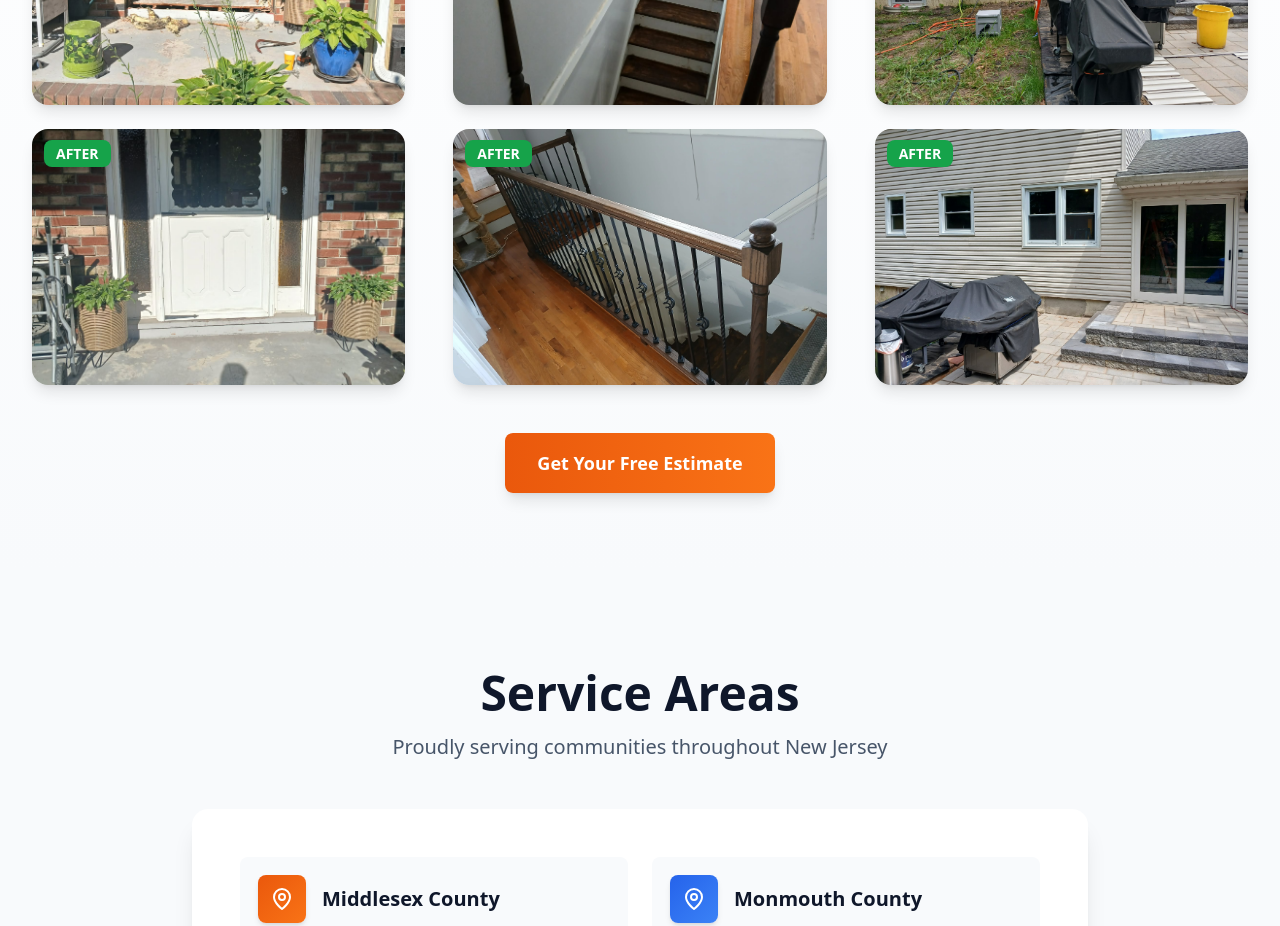
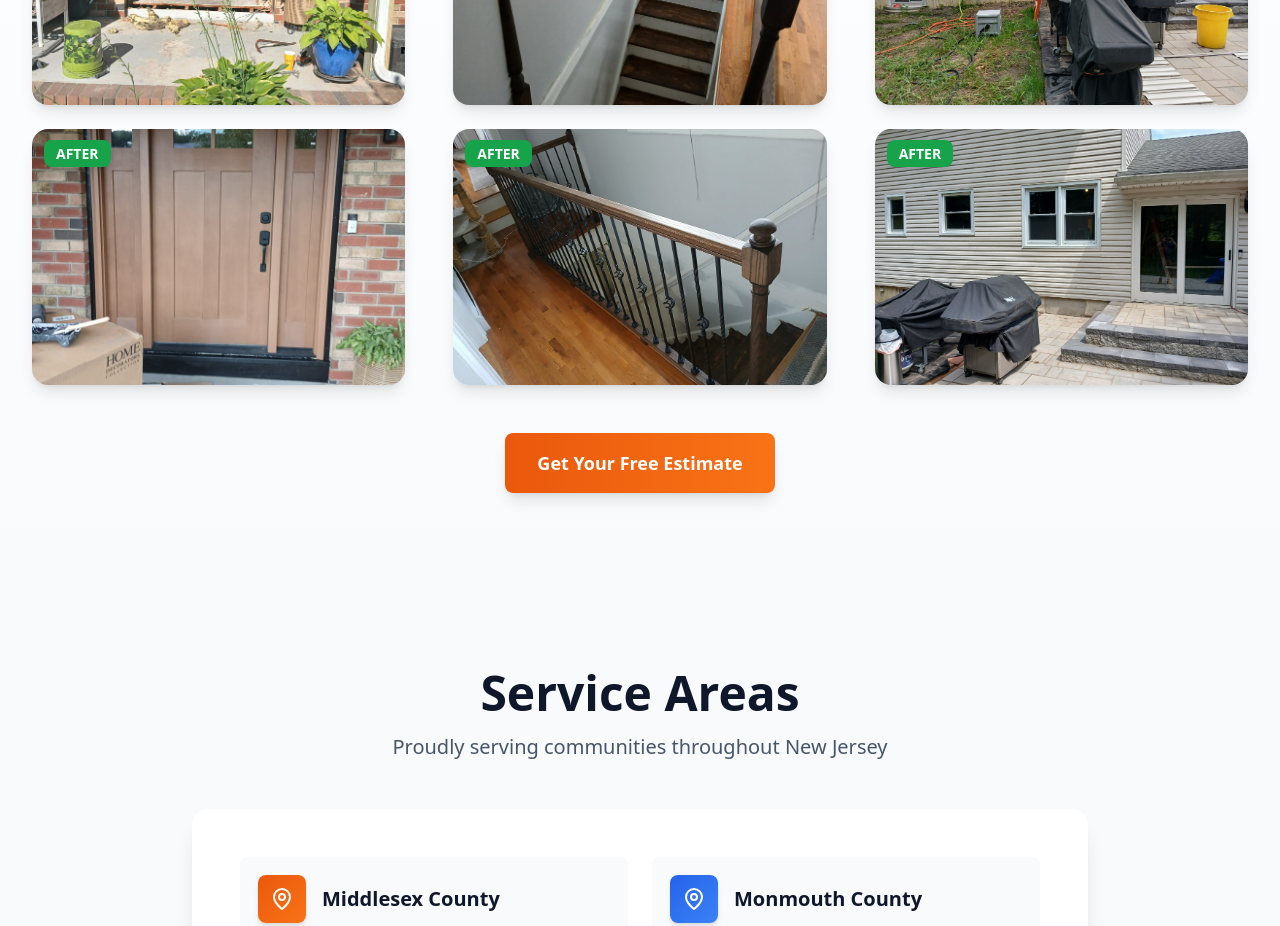
Before and after one commit to DoubleB00/A-Level-Above, a React (Vite) app: page / in a window 1280 px wide. Shown: the part 2420-3346 px from the top of the page. Built offline with nearby package versions, Linux system fonts and the light colour scheme.

Commit message:
Updated BeforeAfter.tsx

```diff
--- a/src/components/BeforeAfter.tsx
+++ b/src/components/BeforeAfter.tsx
@@ -13,7 +13,7 @@ const projects: Project[] = [
     id: 1,
     title: 'Entry Door Replacement',
     before: '/att.rexb9hc1m3hdgh0_yghffzkhdbtd1qai2ksqnv0hmfy.jpg',
-    after: '/att.ultbxyjojckg7bbad62mp2bgagrqv6fxdmdb59czqeg.jpg',
+    after: '/att.kloutrz4mpynrcuep4u29idg705fdkfwjvq-39_mzuu.jpg',
   },
   {
     id: 2,
```
